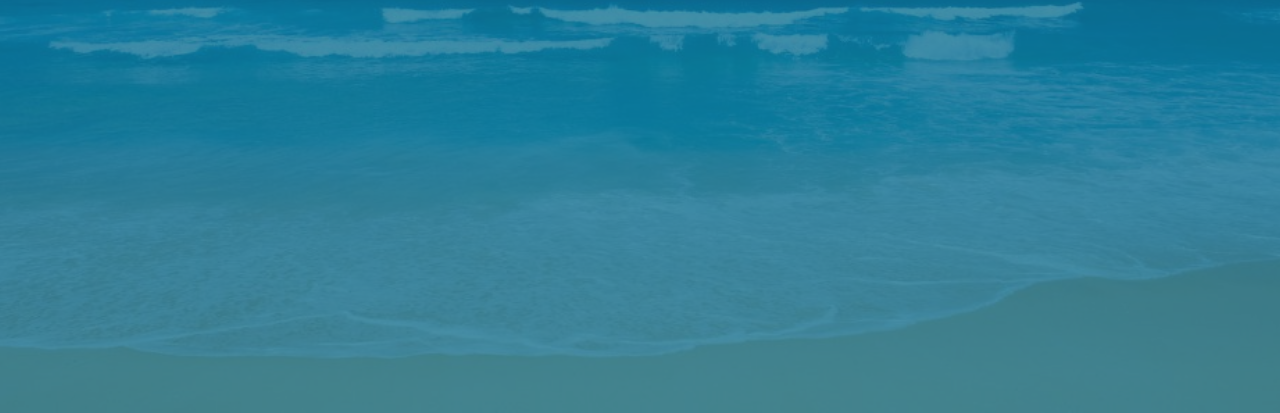
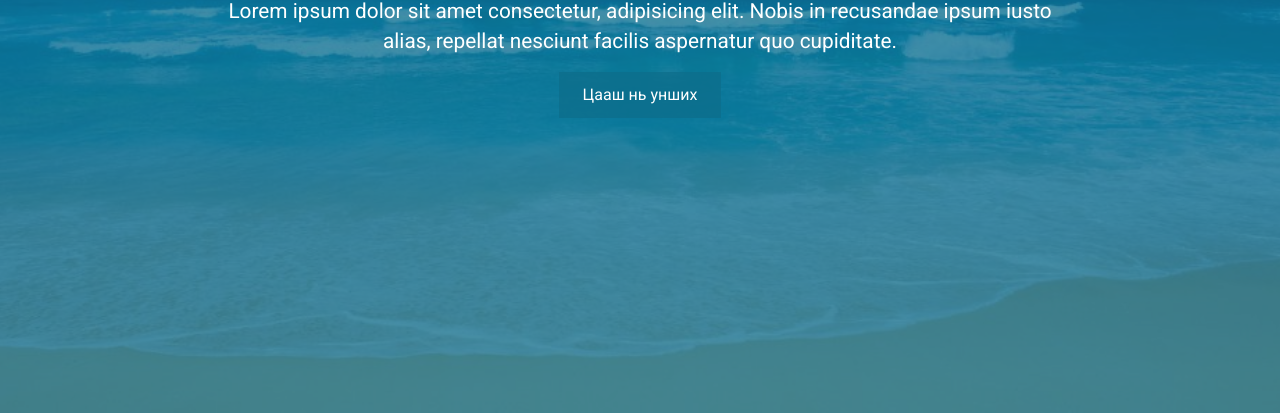
Before and after one commit to abbuyanaa/hamburger-overlay-menu, a plain HTML site: page index.html in a window 1280 px wide. Shown: the part 499-912 px from the top of the page. Drawn offline with Linux system fonts and the light colour scheme.

Commit message:
Updated btn

```diff
--- a/css/style.css
+++ b/css/style.css
@@ -40,3 +40,35 @@ body {
   height: 100%;
   z-index: -1;
 }
+
+#showcase .showcase-container {
+  display: flex;
+  flex-direction: column;
+  align-items: center;
+  justify-content: center;
+  text-align: center;
+  height: 100%;
+}
+
+#showcase h1 {
+  font-size: 4rem;
+}
+
+#showcase p {
+  font-size: 1.3rem;
+}
+
+.btn {
+  display: inline-block;
+  border: none;
+  background: var(--primary-color);
+  color: #fff;
+  padding: 0.75rem 1.5rem;
+  margin-top: 1rem;
+  transition: all 1s ease-in-out;
+  text-decoration: none;
+}
+
+.btn:hover {
+  opacity: 0.4;
+}
--- a/index.html
+++ b/index.html
@@ -29,7 +29,7 @@
     </div>
 
     <header id="showcase">
-      <div class="container showcase-contaienr">
+      <div class="container showcase-container">
         <h1>Тавтай Морил</h1>
         <p>
           Lorem ipsum dolor sit amet consectetur, adipisicing elit. Nobis in
```
